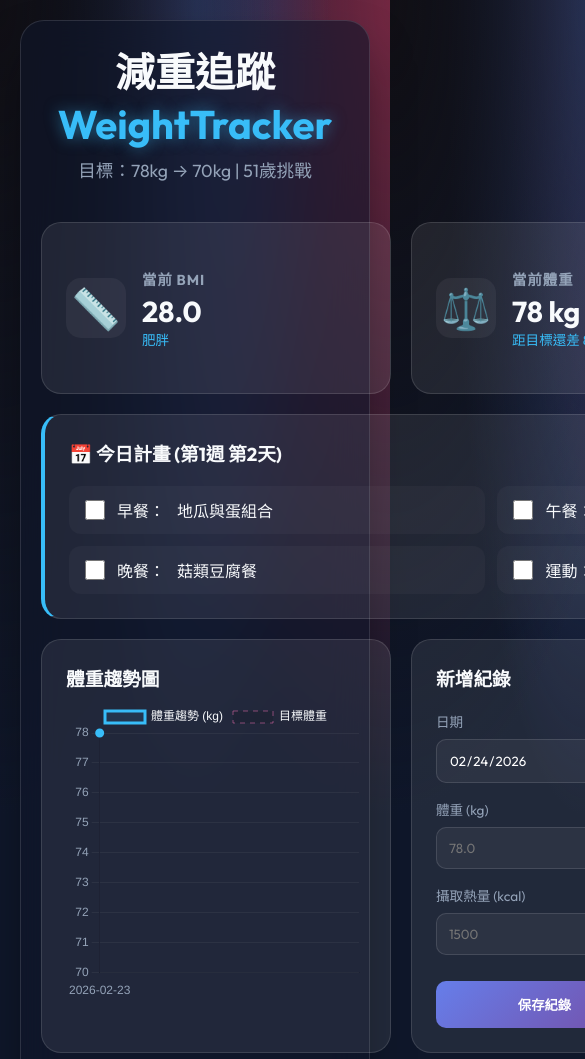
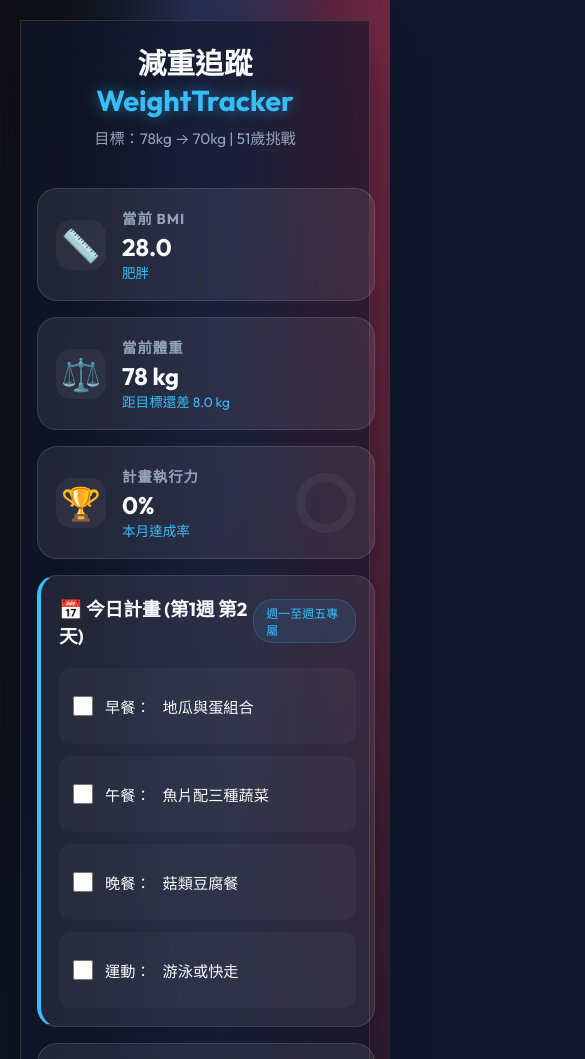
Before and after one commit to eddiet51/WeightControl, a plain HTML site: page index.html in a window 390 px wide. Shown: the top 1059 px of the page, 585 px wide, since content can reach past the window. Drawn offline with nearby package versions, Linux system fonts and the light colour scheme.

Commit message:
手機顯示用

```diff
--- a/index.html
+++ b/index.html
@@ -11,6 +11,14 @@
     <link
         rel="stylesheet"
         href="style.css"
+    >
+    <link
+        rel="manifest"
+        href="manifest.json"
+    >
+    <meta
+        name="theme-color"
+        content="#38bdf8"
     >
     <link
         rel="preconnect"
@@ -27,6 +35,11 @@
     >
     <script src="https://cdn.jsdelivr.net/npm/chart.js"></script>
     <script src="plan.js"></script>
+    <script>
+        if ('serviceWorker' in navigator) {
+            navigator.serviceWorker.register('sw.js');
+        }
+    </script>
 </head>
 
 <body>
--- a/style.css
+++ b/style.css
@@ -308,33 +308,36 @@
     font-size: 0.85rem;
 }
 
-/* Responsive */
+/* Mobile Optimization */
 @media (max-width: 992px) {
     .dashboard-grid {
         grid-template-columns: 1fr 1fr;
     }
-
-    .chart-card {
-        grid-column: span 2;
-    }
-
-    .history-card {
-        grid-column: span 2;
-    }
+    .chart-card { grid-column: span 2; }
+    .history-card { grid-column: span 2; }
 }
 
 @media (max-width: 600px) {
     .dashboard-grid {
         grid-template-columns: 1fr;
+        gap: 16px;
     }
+    .chart-card, .form-card, .history-card, .plan-card { grid-column: span 1; }
+    .glass-container { padding: 20px 16px; border-radius: 0; }
 
-    .chart-card,
-    .form-card,
-    .history-card {
-        grid-column: span 1;
-    }
+    h1 { font-size: 1.8rem; }
+    .subtitle { font-size: 0.95rem; }
 
-    .glass-container {
-        padding: 20px;
+    .card { padding: 18px; }
+    .card-icon { width: 50px; height: 50px; font-size: 2rem; }
+    .card-info .value { font-size: 1.5rem; }
+
+    .checklist { grid-template-columns: 1fr; }
+    .checklist li { padding: 14px; font-size: 0.95rem; }
+
+    input, .btn-primary {
+        padding: 14px;
+        font-size: 1rem;
+        min-height: 48px; /* Touch target safety */
     }
 }
```
Also changed, not shown: sw.js (added, +22 -0 lines), manifest.json (added).
